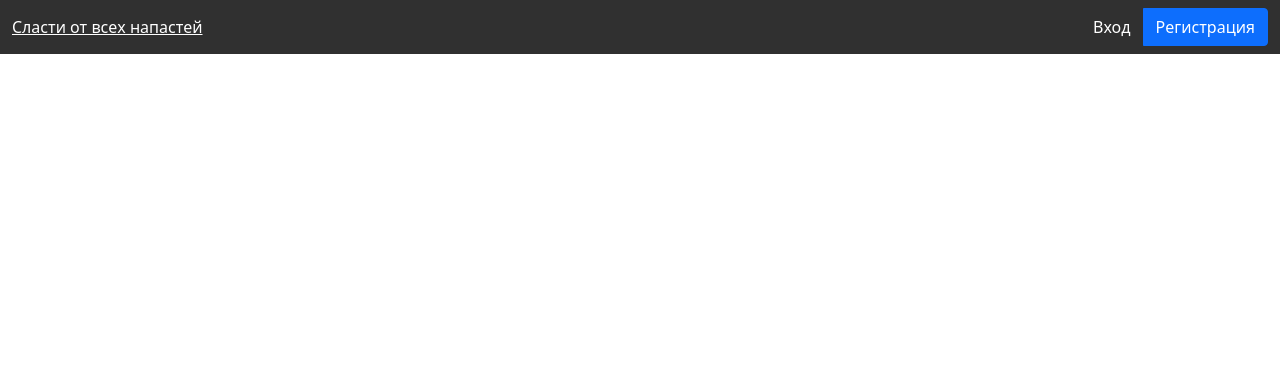
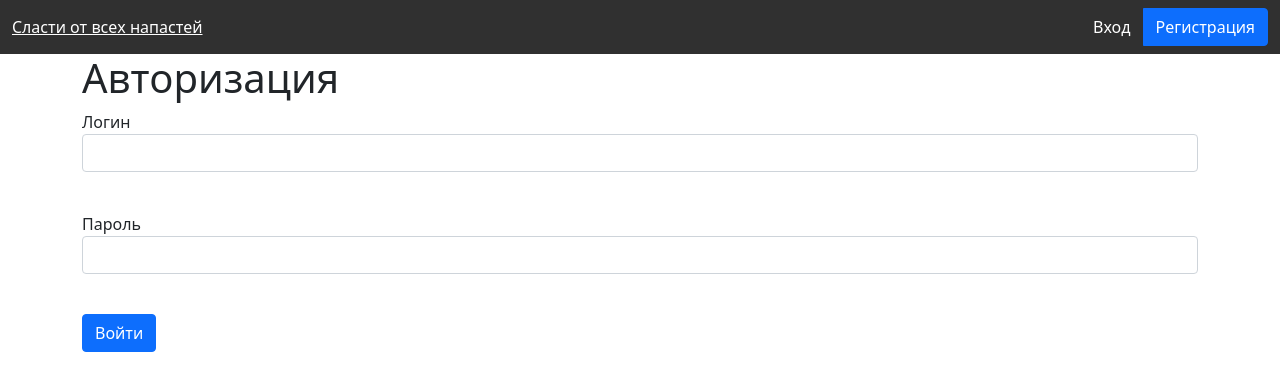
Before and after one commit to andrejmaznin/rest-yandex, a Flask app: page /sign_in in a window 1280 px wide. Shown: the top 391 px of the page. Run offline with Flask 2, Linux system fonts and the light colour scheme.

Commit message:
singin form

```diff
--- a/main.py
+++ b/main.py
@@ -23,6 +23,11 @@ class LoginForm(FlaskForm):
     finish_hour = SelectField('Конец рабочих часов', choices=[str(hour) for hour in range(1, 25)], coerce=int)
     submit = SubmitField('Зарегистрироваться')
 
+class SigninForm(FlaskForm):
+    username = StringField('Логин', validators=[DataRequired()])
+    password = PasswordField('Пароль', validators=[DataRequired()])
+    submit = SubmitField('Войти')
+
 
 def main():
     db_session.global_init("couriers")
@@ -45,7 +50,10 @@ def main():
 
     @app.route('/sign_in')
     def sign_in():
-        return render_template('sign_in.html', user=user)
+        form = SigninForm()
+        if form.validate_on_submit():
+            return redirect('/profile')
+        return render_template('sign_in.html', user=user, form=form)
 
     @app.route('/sign_up', methods=['GET', 'POST'])
     def sign_up():
--- a/templates/sign_in.html
+++ b/templates/sign_in.html
@@ -1 +1,27 @@
 {% extends "base.html" %}
+
+{% block content %}
+<h1>Авторизация</h1>
+<form action="" method="post" novalidate>
+    {{ form.hidden_tag() }}
+    <p>
+        {{ form.username.label }}<br>
+        {{ form.username(class="form-control") }}<br>
+        {% for error in form.username.errors %}
+    <div class="alert alert-danger" role="alert">
+        {{ error }}
+    </div>
+    {% endfor %}
+    </p>
+    <p>
+        {{ form.password.label }}<br>
+        {{ form.password(class="form-control", type="password") }}<br>
+        {% for error in form.password.errors %}
+    <div class="alert alert-danger" role="alert">
+        {{ error }}
+    </div>
+    {% endfor %}
+    </p>
+    <p>{{ form.submit(type="submit", class="btn btn-primary") }}</p>
+</form>
+{% endblock %}
```
